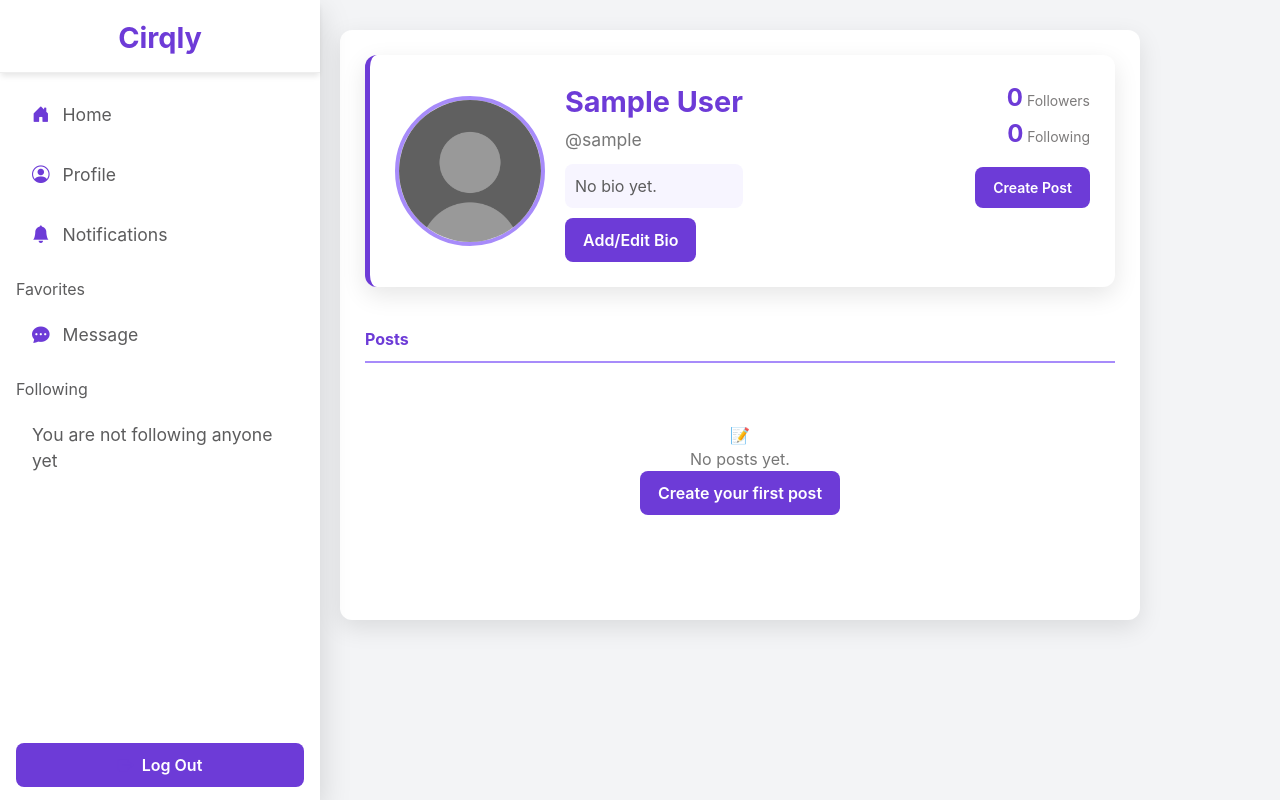
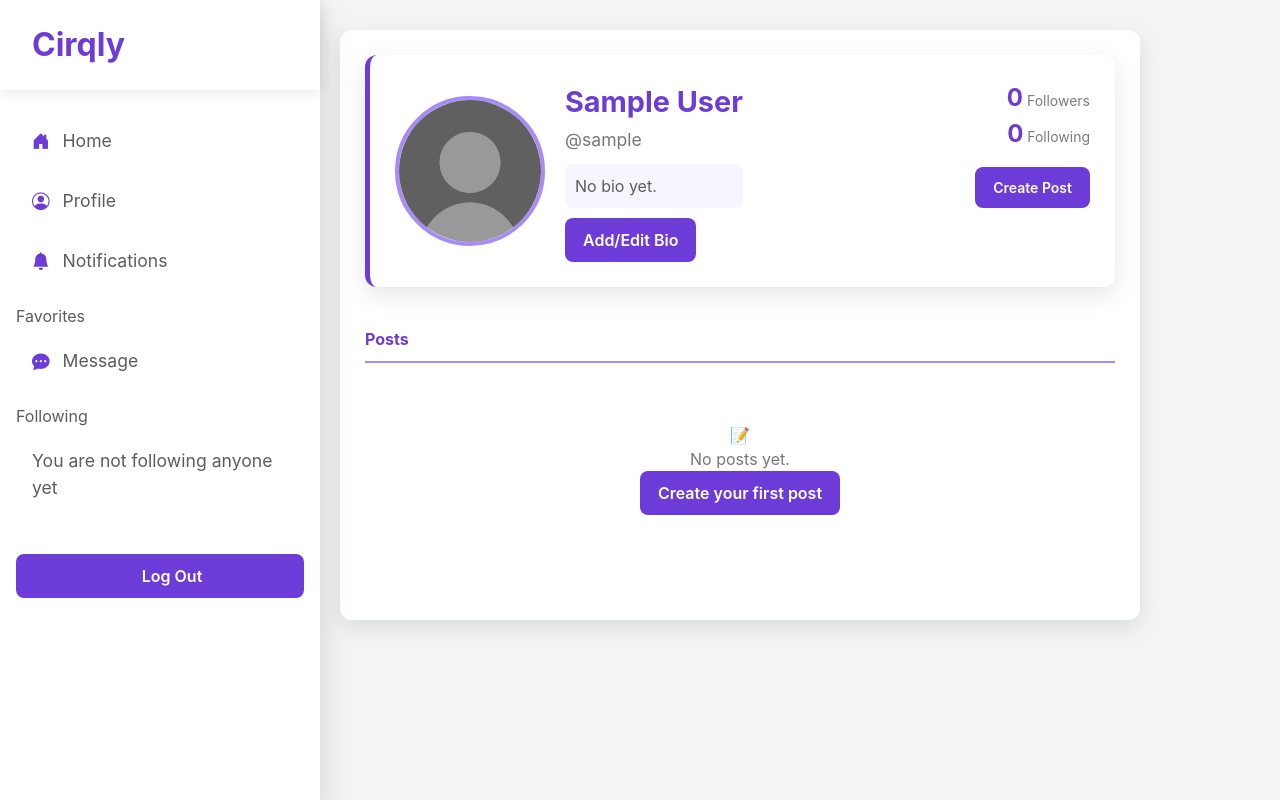
Before and after one commit to Somaiya-0/Social_media_web_app_-Cirqly-, a Django app: a page that uses authy/templates/account/profile.html in a window 1280 px wide. Run offline with Django 5.2, Linux system fonts and the light colour scheme; the visitor is signed in with stand-in values (Sample User, id 1); data comes from the database, SQL or seed files in the repository; data that the repository does not hold is empty; some libraries are stand-ins or nearby versions.

Commit message:
Profile page done

```diff
--- a/authy/templates/account/profile.html
+++ b/authy/templates/account/profile.html
@@ -38,7 +38,31 @@
     margin-right: 0;
   }
 
-  /* Sidebar styles from home page */
+  /* Sidebar header with Cirqly logo - UPDATED TO MATCH NOTIFICATIONS PAGE */
+  .sidebar-header {
+    width: 100%;
+    background-color: #fff;
+    box-shadow: 0 2px 15px rgba(0, 0, 0, 0.1);
+    padding: 1.3rem 2rem;
+    display: flex;
+    align-items: center;
+    margin-bottom: 10px;
+  }
+
+  .sidebar-header .sidebar-logo {
+    color: var(--primary-color) !important;
+    font-size: 2rem;
+    font-weight: 700;
+    text-decoration: none !important;
+    transition: transform 0.3s ease, color 0.3s ease;
+  }
+
+  .sidebar-header .sidebar-logo:hover {
+    transform: scale(1.05);
+    color: var(--primary-hover) !important;
+  }
+
+  /* Sidebar styles from profile page */
   .sidebar {
     border-radius: 0;
     margin: 0 !important;
@@ -58,28 +82,6 @@
     min-width: 240px;
     transform: translateX(0);
     animation: slideInLeft 0.5s ease;
-
-}
-
-
-  .sidebar-header {
-    padding: 1rem 1rem 0.8rem;
-    border-bottom: 1px solid #eee;
-    text-align: center;
-    box-shadow: 0 4px 6px -1px rgba(0, 0, 0, 0.1);
-  }
-
-  .sidebar-logo {
-    color: var(--primary-color) !important;
-    font-size: 1.8rem;
-    font-weight: 700;
-    text-decoration: none;
-    display: block;
-    transition: var(--transition);
-  }
-
-  .sidebar-logo:hover {
-    transform: scale(1.05);
   }
 
   .sidebar-content {
@@ -87,7 +89,8 @@
     height: calc(100% - 70px);
     display: flex;
     flex-direction: column;
-    justify-content: space-between;
+    justify-content: flex-start; /* instead of space-between */
+    gap: 1rem;
   }
 
   .sidebar:hover {
@@ -160,14 +163,14 @@
 
   /* Mobile compact sidebar */
   .sidebar.compact {
-    position: fixed;       /* ensure it stays fixed */
-    top: 0;                /* flush with top of screen */
+    position: fixed;
+    top: 0;
     left: 0;
     width: 70px;
     min-width: 70px;
     max-width: 70px;
-    height: 100vh;         /* full viewport height */
-    overflow: hidden;      /* prevent scrolling */
+    height: 100vh;
+    overflow: hidden;
     z-index: 1020;
   }
 
@@ -177,7 +180,7 @@
 
   .sidebar.compact .sidebar-logo {
     font-size: 1.5rem;
-    margin-top: 0;         /* flush with top */
+    margin-top: 0;
   }
 
   .sidebar.compact .list-group-item {
@@ -200,8 +203,6 @@
   .sidebar.compact .btn-logout {
     padding: 0.8rem;
   }
-
-
 
   /* Main content adjustments - keeping original width */
  .main-content-profile {
@@ -484,7 +485,7 @@
   }
 
   .post-user-info small {
-    color: 777;
+    color: #777;
   }
 
   .post-options {
@@ -856,7 +857,7 @@
       padding: 0.8rem 0.5rem 0.6rem;
     }
 
-    .sidebar-logo {
+    .sidebar-header .sidebar-logo {
       font-size: 1.5rem;
     }
   }
@@ -872,9 +873,11 @@
         <!-- Sidebar from home page -->
         <div class="col-lg-3 col-md-4 col-12 order-lg-1 order-md-1 order-2">
             <div class="sidebar mb-0 h-100 d-flex flex-column">
+                <!-- Updated sidebar header with proper logo alignment -->
                 <div class="sidebar-header">
                     <a href="#" class="sidebar-logo">Cirqly</a>
                 </div>
+
                 <div class="sidebar-content">
                     <div>
                         <div class="mb-4">
```
Also changed, not shown: chat/templates/chat/chat_list.html (+32 -13 lines). Lines whose indentation alone changed are shown as unchanged.
